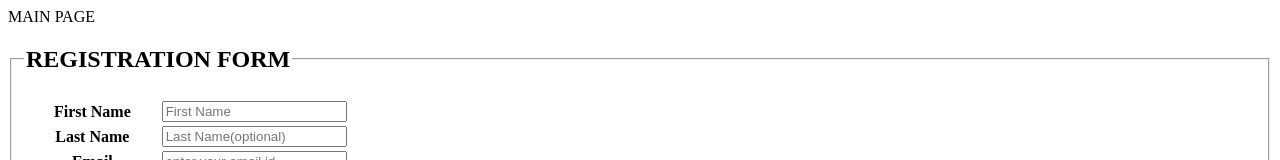
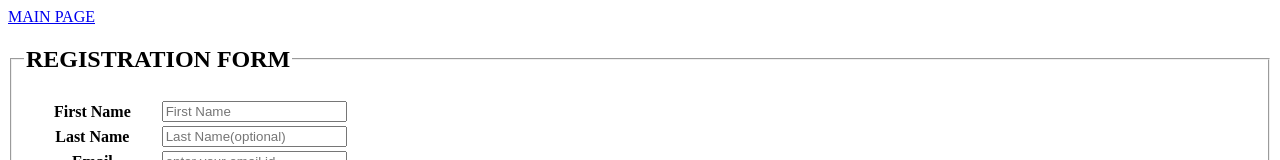
Before and after one commit to repani145/reg_login, a plain HTML site: page index.html in a window 1280 px wide. Shown: the top 160 px of the page. Drawn offline with Linux system fonts and the light colour scheme.

Commit message:
Update index.html

```diff
--- a/index.html
+++ b/index.html
@@ -1,6 +1,6 @@
 <html>
     <body>
-<a herf="https://repani145.github.io/task.main/">MAIN PAGE</a>
+<a href="https://repani145.github.io/task.main/">MAIN PAGE</a>
 <fieldset>
         <legend><h2>REGISTRATION FORM</h2></legend>
             <table>
```
